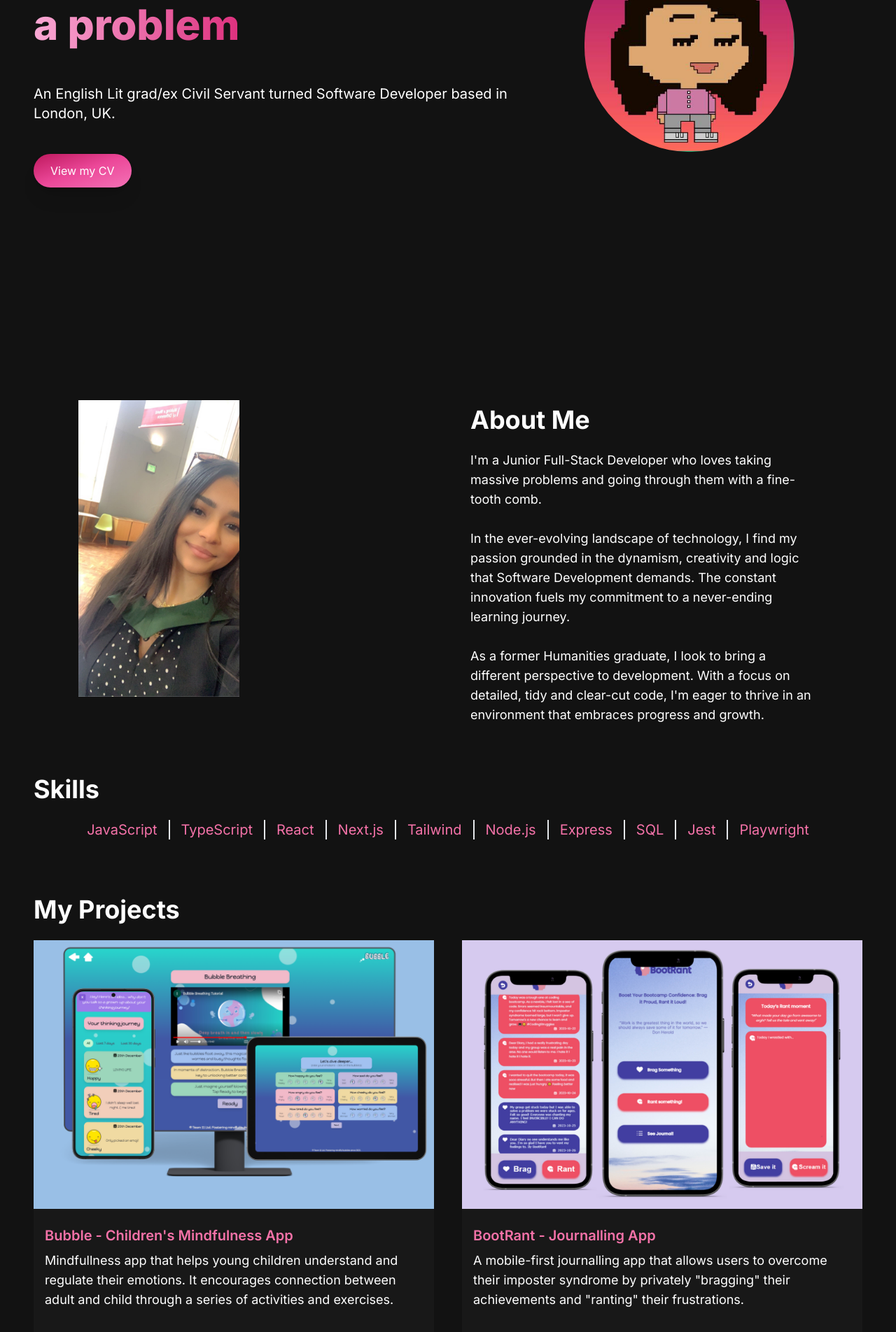
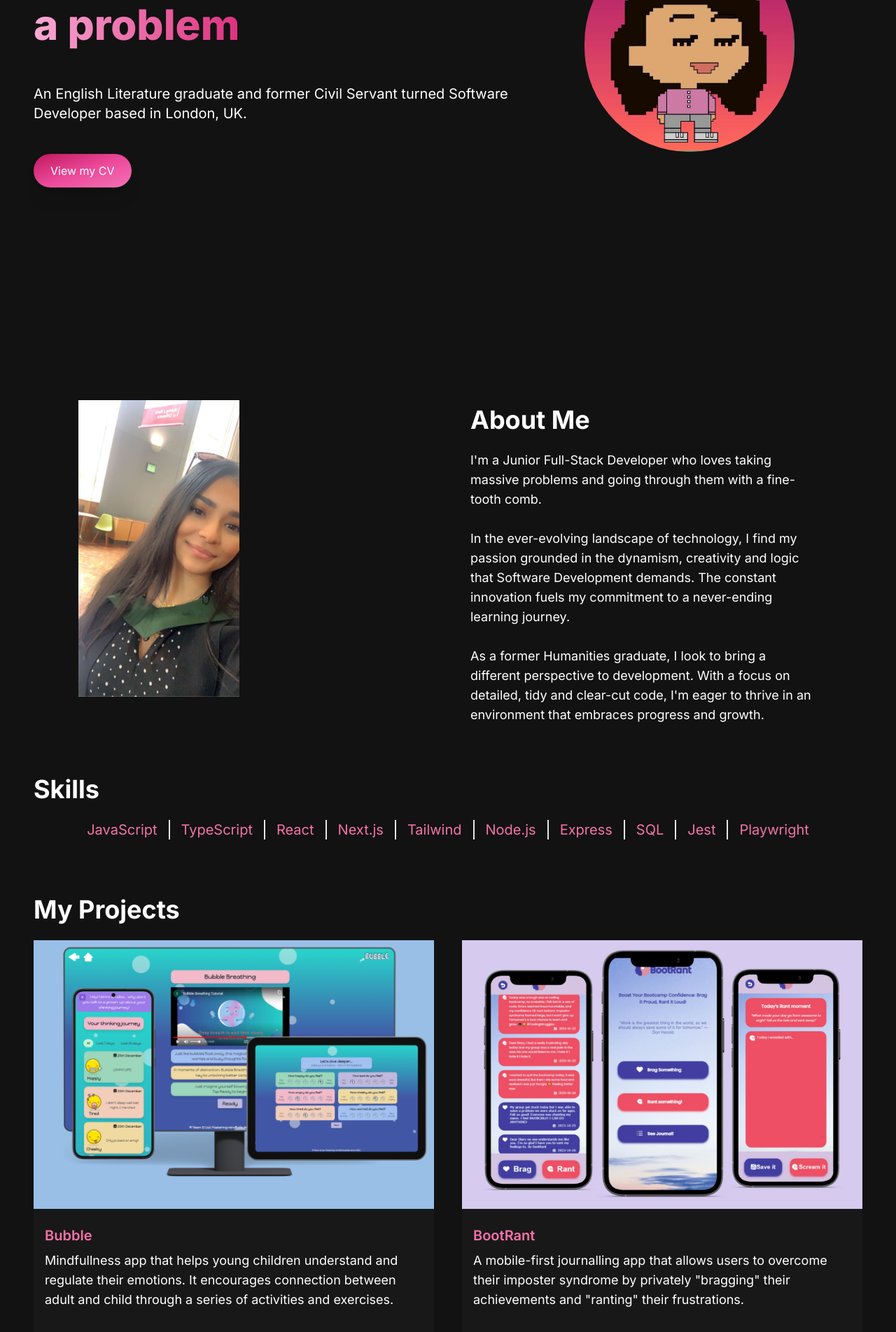
Before and after one commit to indiagrant/React-Portfolio-Site, a Next.js app: page / in a window 1280 px wide. Shown: the part 420-2324 px from the top of the page at 70% size. Built offline with nearby package versions, Linux system fonts and the light colour scheme.

Commit message:
changed wording in project and about sections

```diff
--- a/src/app/components/HeroSection.jsx
+++ b/src/app/components/HeroSection.jsx
@@ -29,8 +29,8 @@ const HeroSection = () => {
             </span>
           </h1>
           <p className="text-[white] text-base sm:text-lg mb-6 lg:text-xl mt-10">
-            An English Lit grad/ex Civil Servant turned Software Developer based
-            in London, UK. <br />
+            An English Literature graduate and former Civil Servant turned
+            Software Developer based in London, UK. <br />
           </p>
           <div>
             <Link href="/IndiaGrantCV.pdf" passHref target="_blank">
--- a/src/app/components/ProjectSection.jsx
+++ b/src/app/components/ProjectSection.jsx
@@ -4,7 +4,7 @@ import ProjectCard from "./ProjectCard";
 const projectsData = [
   {
     id: 1,
-    title: "Bubble - Children's Mindfulness App",
+    title: "Bubble",
     description: (
       <div className="flex flex-col h-full">
         Mindfullness app that helps young children understand and regulate their
@@ -22,7 +22,7 @@ const projectsData = [
   },
   {
     id: 2,
-    title: "BootRant - Journalling App",
+    title: "BootRant",
     description: (
       <div className="flex flex-col h-full">
         A mobile-first journalling app that allows users to overcome their
```
